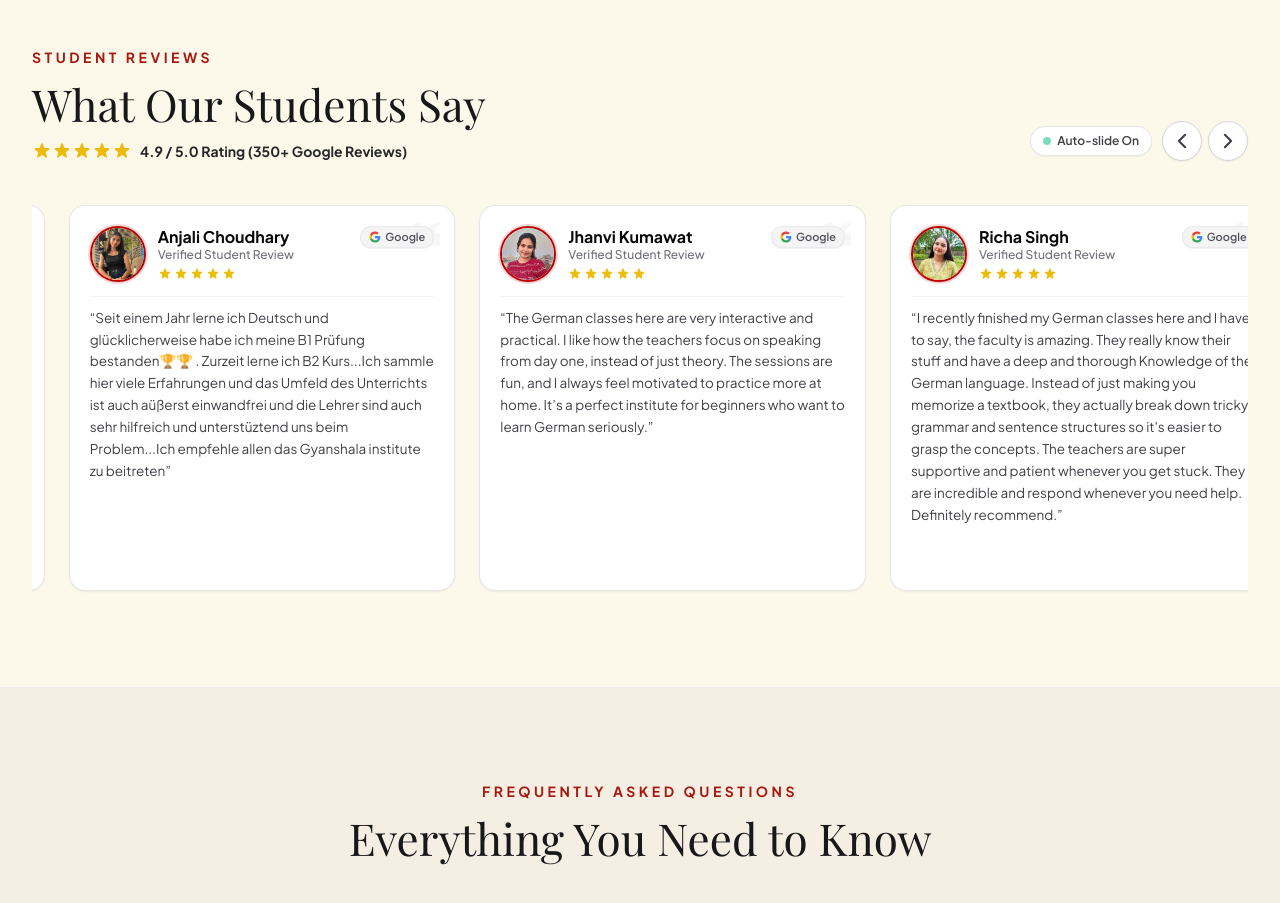
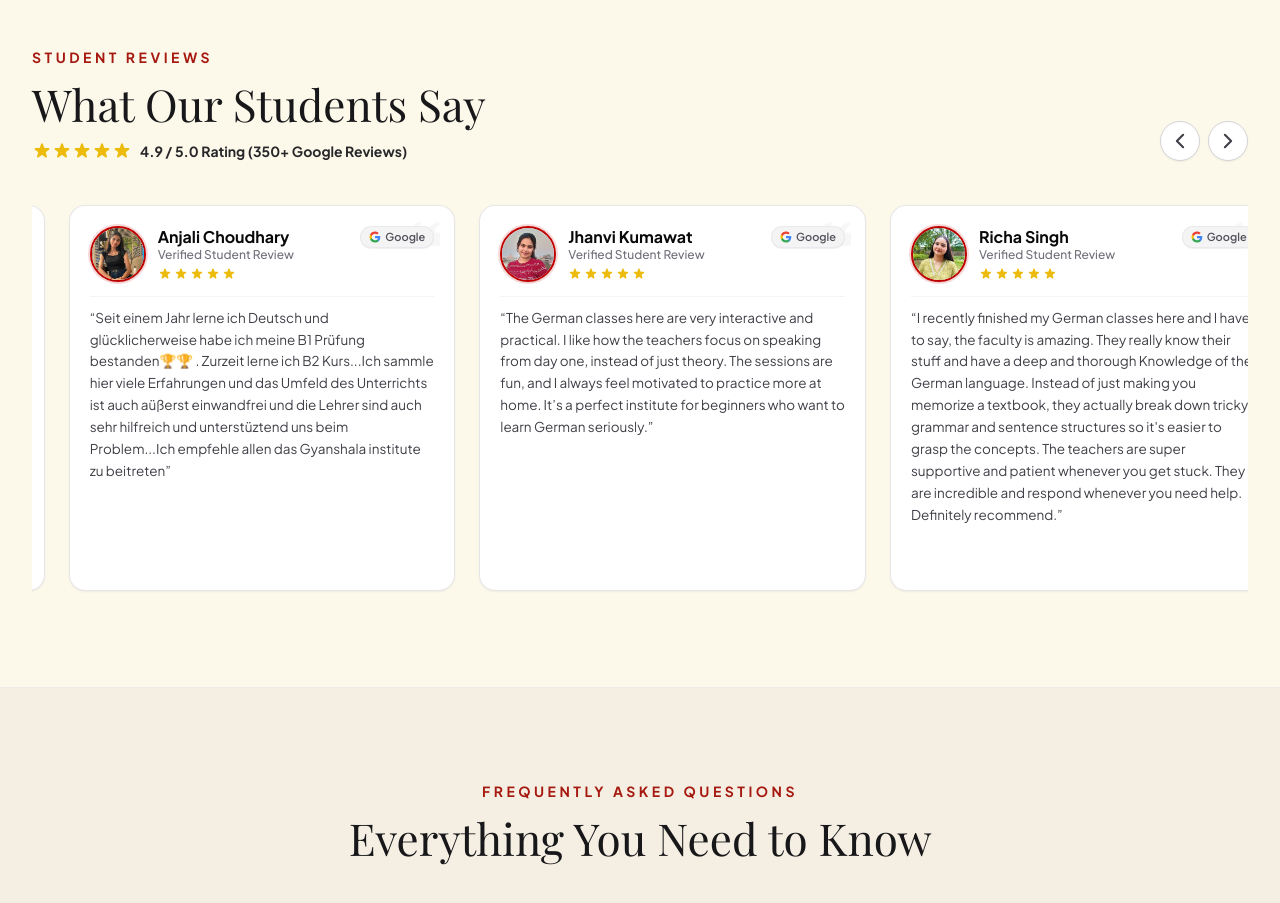
Before and after one commit to WFnear/gyanshala.academy, a Next.js app: page / in a window 1280 px wide. Shown: the part 7100-8003 px from the top of the page. Built offline with nearby package versions, Linux system fonts and the light colour scheme; a web font is replaced by a local one.

Commit message:
Remove Paused/Auto-slide text badge from reviews slider

```diff
--- a/src/app/page.tsx
+++ b/src/app/page.tsx
@@ -1246,19 +1246,8 @@ export default function Home() {
               </div>
             </div>
 
-            {/* Slider Navigation Buttons + Auto-slide Indicator */}
-            <div className="flex items-center gap-2.5 self-start sm:self-auto">
-              <button
-                type="button"
-                onClick={() => setIsReviewsPaused((prev) => !prev)}
-                className="inline-flex items-center gap-1.5 text-xs font-semibold text-zinc-700 dark:text-zinc-300 bg-white dark:bg-zinc-800 hover:bg-zinc-50 dark:hover:bg-zinc-750 px-3 py-1.5 rounded-full border border-zinc-200/90 dark:border-zinc-700 transition-colors shadow-2xs cursor-pointer active:scale-95"
-                title={isReviewsPaused ? "Resume auto slide" : "Pause auto slide"}
-              >
-                <span className={`w-2 h-2 rounded-full ${isReviewsPaused ? "bg-amber-500" : "bg-emerald-500 animate-pulse"}`} />
-                <span>{isReviewsPaused ? "Paused" : "Auto-slide On"}</span>
-              </button>
-
-              <div className="flex items-center gap-1.5">
+            {/* Slider Navigation Buttons */}
+            <div className="flex items-center gap-2 self-start sm:self-auto">
               <button
                 type="button"
                 onClick={scrollPrevReview}
@@ -1279,7 +1268,6 @@ export default function Home() {
                   <path strokeLinecap="round" strokeLinejoin="round" d="M8.25 4.5l7.5 7.5-7.5 7.5" />
                 </svg>
               </button>
-              </div>
             </div>
           </FadeInUp>
 
```
Lines whose indentation alone changed are shown as unchanged.
